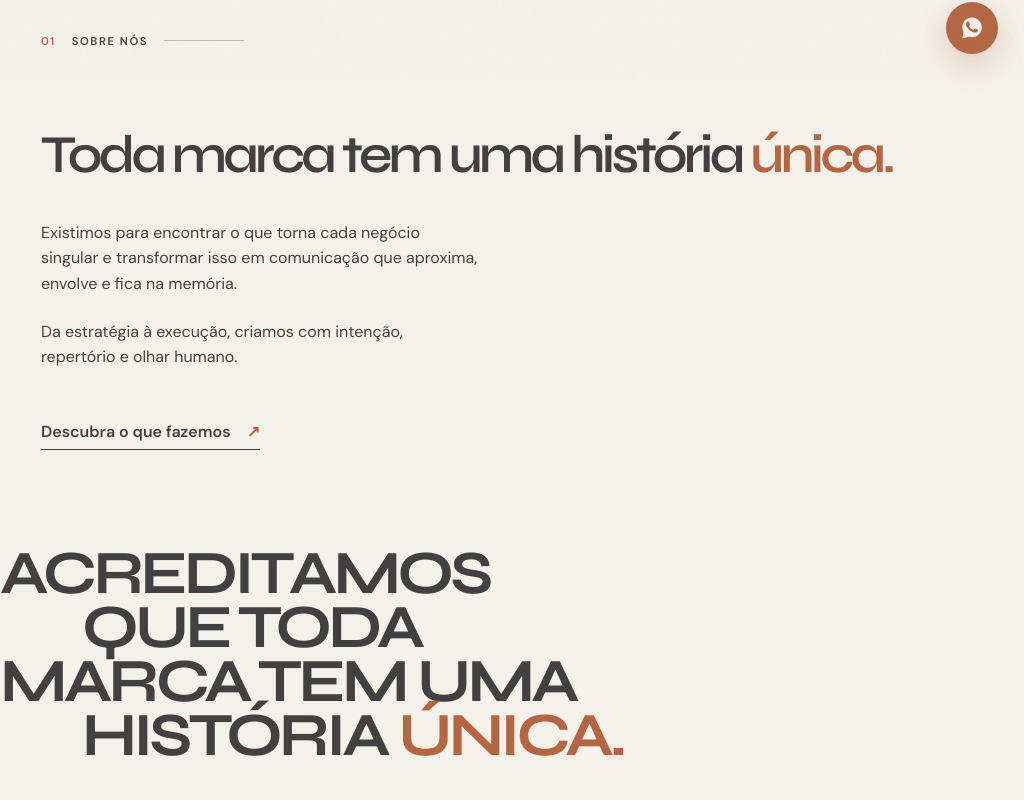
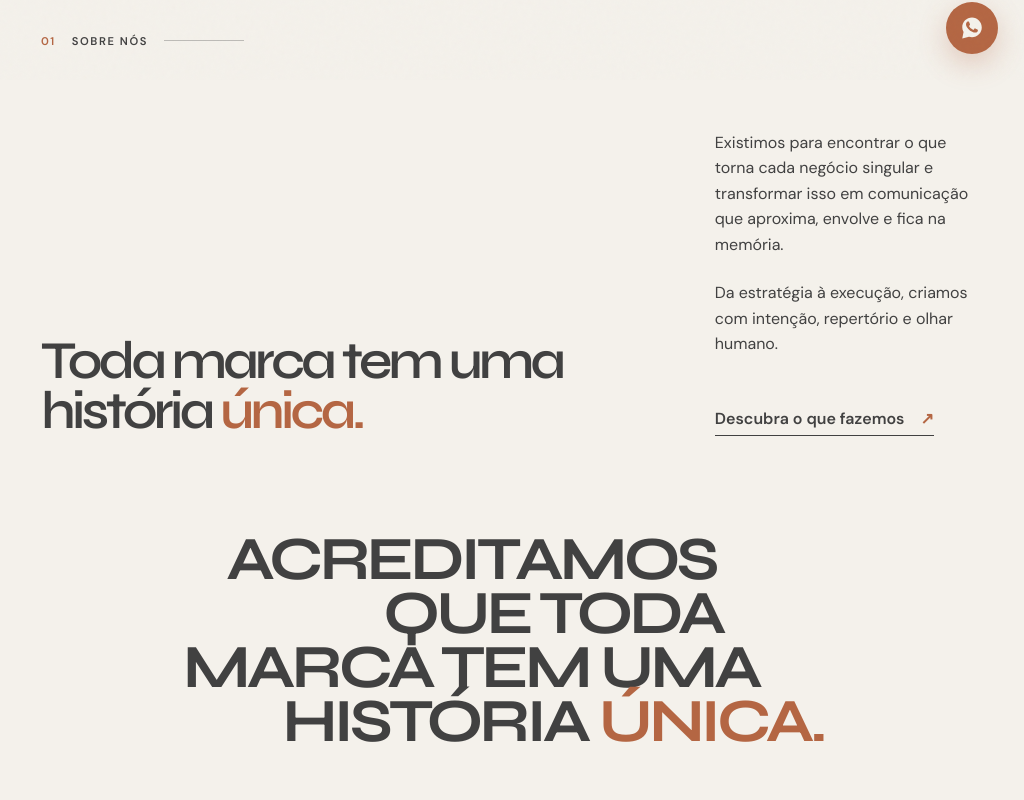
Before and after one commit to Jhony2002/na-landing-page, a website built with Vite: page index.html in a window 1024 px wide. Shown: the part 720-1520 px from the top of the page. Built offline with nearby package versions, Linux system fonts and the light colour scheme.

Commit message:
Keep tablet alignment with the desktop composition.
Co-authored-by: Cursor <cursoragent@cursor.com>

```diff
--- a/styles.css
+++ b/styles.css
@@ -684,14 +684,11 @@ button { color: inherit; font: inherit; }
   .hero__shape { width: clamp(160px, 22vw, 280px); }
   .about__grid,
   .services__heading,
-  .process__intro {
-    grid-template-columns: 1fr;
-    gap: 2.5rem;
-  }
+  .process__intro { gap: 3rem; }
   .display { font-size: clamp(2.8rem, 5.2vw, 4.6rem); }
   .statement {
     margin-top: 6rem;
-    text-align: left;
+    text-align: center;
     font-size: clamp(2.8rem, 6vw, 5.2rem);
   }
   .services__heading { margin-bottom: 4rem; }
```
